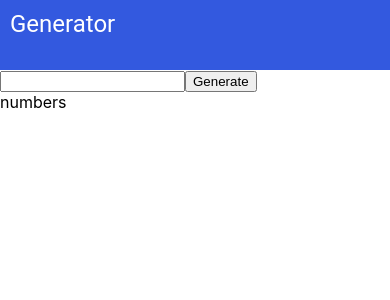
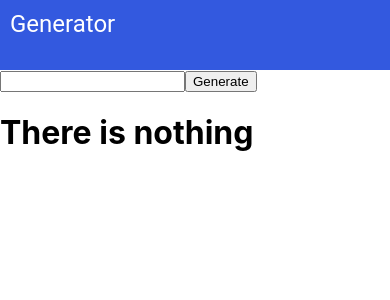
Before and after one commit to Collins33/random-number-generator, a React (Create React App) app: page / in a window 390 px wide. Shown: the top 300 px of the page. Built offline with nearby package versions, Linux system fonts and the light colour scheme.

Commit message:
render phone numbers - add component to render generated numbers - add the array of numbers

```diff
--- a/src/App.js
+++ b/src/App.js
@@ -1,7 +1,6 @@
 import React, { Component } from "react";
 import Header from "./components/header/header";
 import Generator from "./components/generator/generator";
-import Numbers from "./components/numbers/numbers";
 import "./App.css";
 
 class App extends Component {
@@ -10,7 +9,6 @@ class App extends Component {
       <div>
         <Header />
         <Generator />
-        <Numbers />
       </div>
     );
   }
--- a/src/components/generator/generator.jsx
+++ b/src/components/generator/generator.jsx
@@ -1,5 +1,6 @@
 import React, { Component } from "react";
 import generatePhoneNumbers from "../../utils/generator";
+import Numbers from "../numbers/numbers";
 
 class generator extends Component {
   state = {
@@ -36,6 +37,7 @@ class generator extends Component {
   };
 
   render() {
+    const { generatedPhoneNumbers } = this.state;
     return (
       <>
         <form onSubmit={this.handleSubmit}>
@@ -46,6 +48,9 @@ class generator extends Component {
           />
           <button type="submit">Generate</button>
         </form>
+        <div>
+          <Numbers generatedPhoneNumbers={generatedPhoneNumbers} />
+        </div>
       </>
     );
   }
--- a/src/components/numbers/numbers.jsx
+++ b/src/components/numbers/numbers.jsx
@@ -1,9 +1,21 @@
 import React, { Component } from "react";
+import checkArray from "../../utils/arrayCheck";
 
-class numbers extends Component {
+class Numbers extends Component {
   render() {
-    return <div>numbers</div>;
+    const { generatedPhoneNumbers } = this.props;
+    const valueOfArray = checkArray(generatedPhoneNumbers);
+    const phoneNumbers = generatedPhoneNumbers.map((number, index) => {
+      return (
+        <div key={index}>
+          <h1>{number}</h1>
+        </div>
+      );
+    });
+    return (
+      <>{valueOfArray ? <>{phoneNumbers}</> : <h1>There is nothing</h1>}</>
+    );
   }
 }
 
-export default numbers;
+export default Numbers;
--- /dev/null
+++ b/src/utils/arrayCheck.js
@@ -0,0 +1,16 @@
+/**
+ * Function to check if array is empty
+ * @param {Array} generateNumberArray
+ * @return {Boolean}
+ */
+
+const checkArray = generateNumberArray => {
+  const arrayLength = generateNumberArray.length;
+  if (arrayLength < 1) {
+    return false;
+  } else if (arrayLength >= 1) {
+    return true;
+  }
+};
+
+export default checkArray;
```
